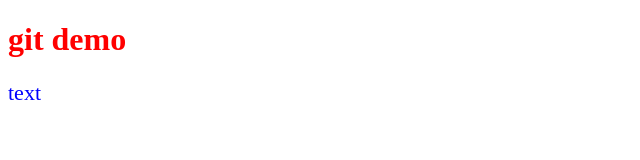
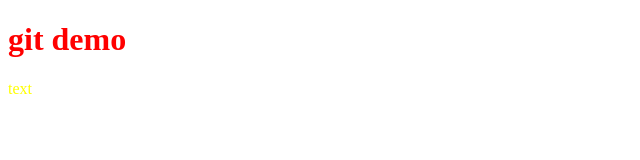
Before and after one commit to InzooC/git-demo, a plain HTML site: page index.html in a window 1280 px wide. Shown: the full height of the page, 0-640 px from the left. Drawn offline with Linux system fonts and the light colour scheme.

Commit message:
change color to yellow

```diff
--- a/style.css
+++ b/style.css
@@ -2,6 +2,6 @@ h1 {
   color: red;
 }
 p {
-  color: blue;
-  font-size: 22px;
+  color: yellow;
+  font-size: 16px;
 }
```
